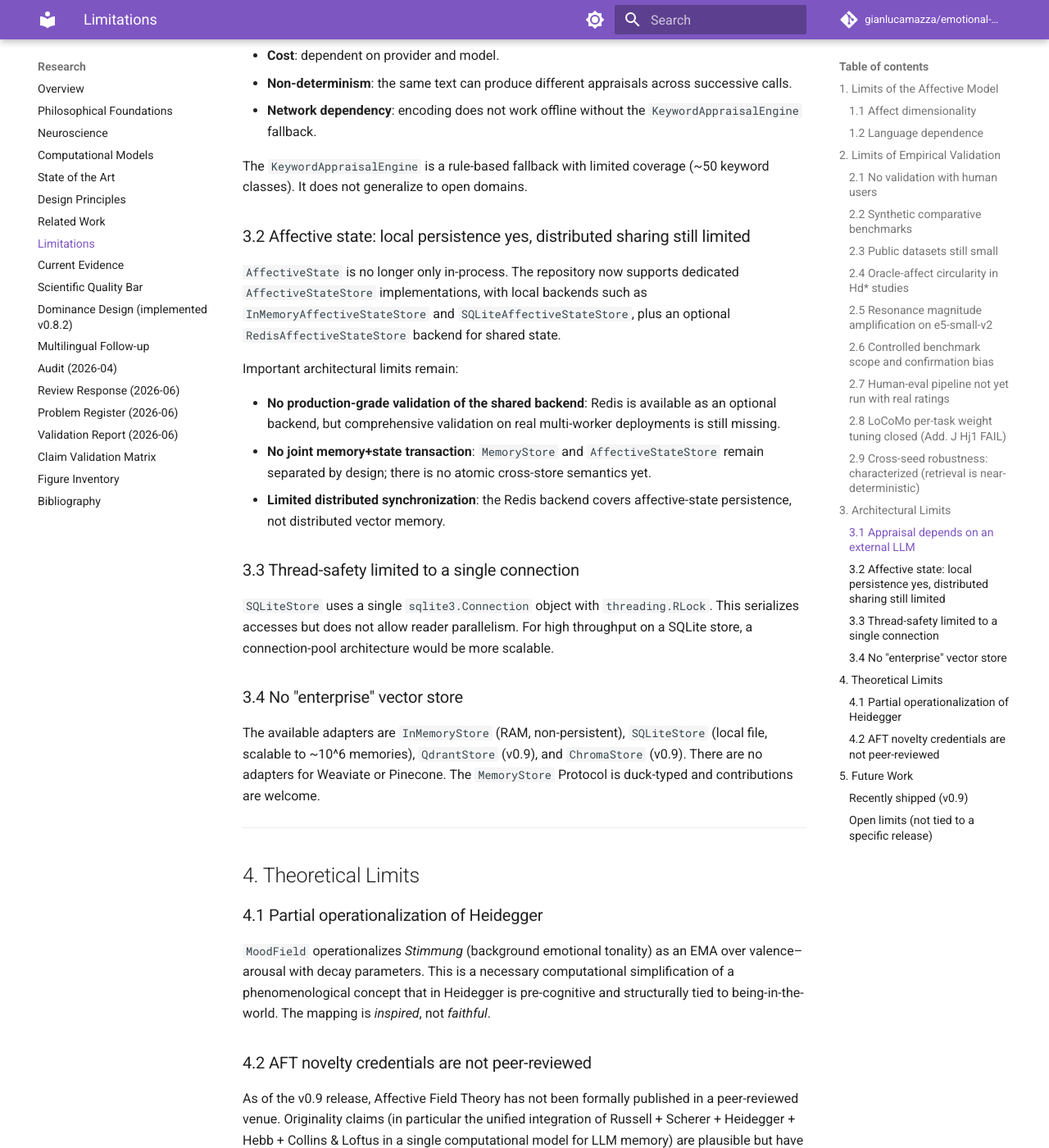
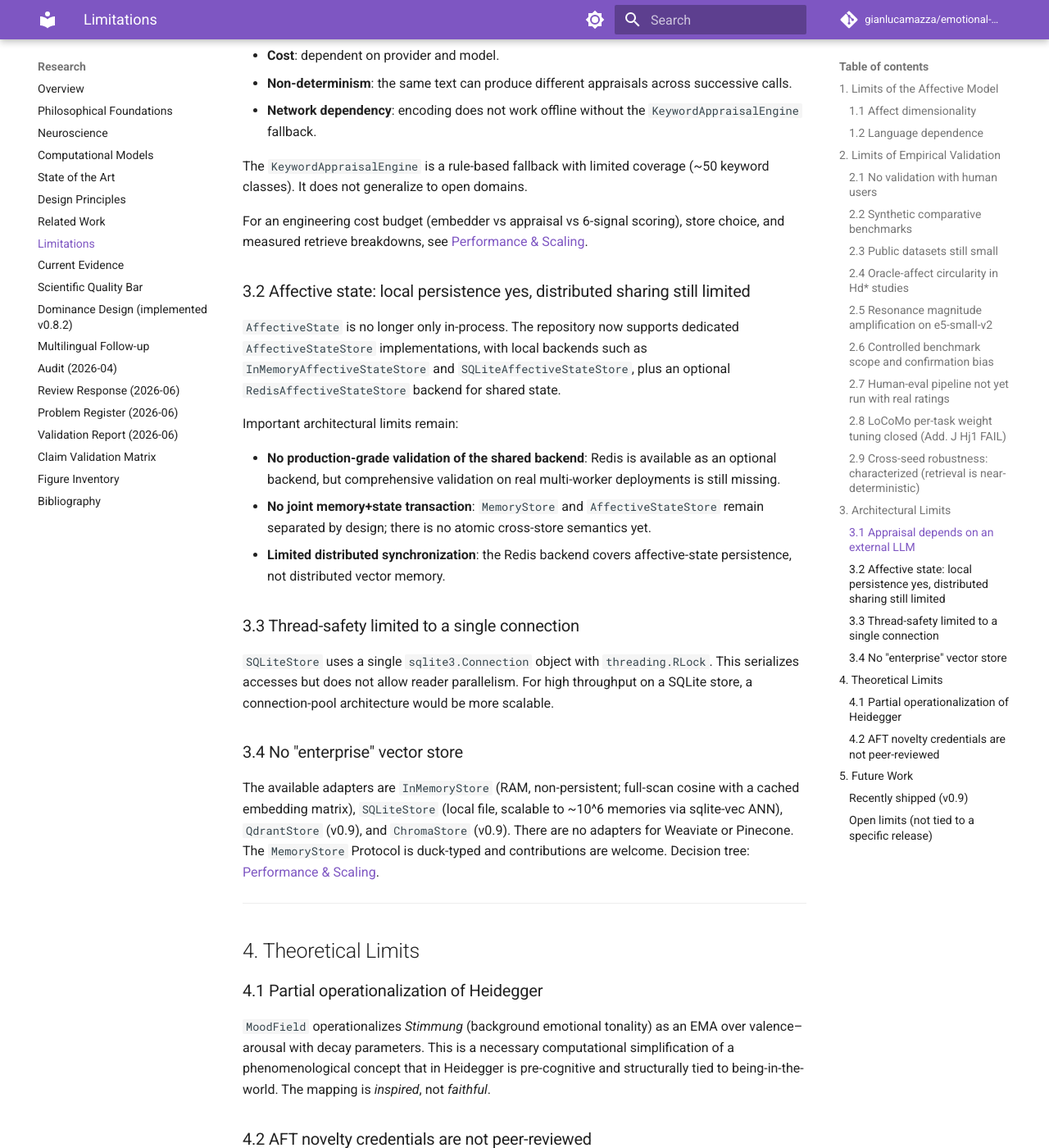
Before and after one commit to gianlucamazza/emotional-memory, an MkDocs documentation site: the page built from docs/research/08_limitations.md, in a window 1280 px wide and 1400 px high, scrolled down 10926 px. Shown: the whole window at 82% size. Built offline with MkDocs 1.6.1 and Material for MkDocs 9.7.7, drawn with Linux system fonts in a browser that asks for light colours; comment, search, counter and statistics services are not loaded.

Commit message:
docs: cross-link performance guide and fix CONTRIBUTING table
Wire Performance & Scaling from index, limitations, stores API,
configuration guide, production-readiness, and README production section.
Mark gap-analysis items #8/#11 status. Repair the CONTRIBUTING test-suite
table that the CI alert note had split, and list bench-perf-profile.

```diff
--- a/docs/research/08_limitations.md
+++ b/docs/research/08_limitations.md
@@ -456,6 +456,10 @@ to produce an `AppraisalVector`. This introduces:
 The `KeywordAppraisalEngine` is a rule-based fallback with limited coverage
 (~50 keyword classes). It does not generalize to open domains.
 
+For an engineering cost budget (embedder vs appraisal vs 6-signal scoring),
+store choice, and measured retrieve breakdowns, see
+[Performance & Scaling](../guides/performance_scaling.md).
+
 ### 3.2 Affective state: local persistence yes, distributed sharing still limited
 
 `AffectiveState` is no longer only in-process. The repository now supports
@@ -483,11 +487,12 @@ scalable.
 
 ### 3.4 No "enterprise" vector store
 
-The available adapters are `InMemoryStore` (RAM, non-persistent),
-`SQLiteStore` (local file, scalable to ~10^6 memories), `QdrantStore`
-(v0.9), and `ChromaStore` (v0.9). There are no adapters for Weaviate or
-Pinecone. The `MemoryStore` Protocol is duck-typed and contributions are
-welcome.
+The available adapters are `InMemoryStore` (RAM, non-persistent; full-scan
+cosine with a cached embedding matrix), `SQLiteStore` (local file, scalable
+to ~10^6 memories via sqlite-vec ANN), `QdrantStore` (v0.9), and `ChromaStore`
+(v0.9). There are no adapters for Weaviate or Pinecone. The `MemoryStore`
+Protocol is duck-typed and contributions are welcome. Decision tree:
+[Performance & Scaling](../guides/performance_scaling.md).
 
 ---
 
```
Also changed, not shown: CHANGELOG.md (+3 -0 lines), CONTRIBUTING.md (+5 -4 lines), README.md (+4 -0 lines), docs/api/stores.md (+5 -0 lines), docs/gap_analysis_issues.md (+7 -0 lines), docs/index.md (+6 -0 lines), docs/production-readiness.md (+1 -0 lines), docs/tutorials/configuration_guide.md (+6 -0 lines).
